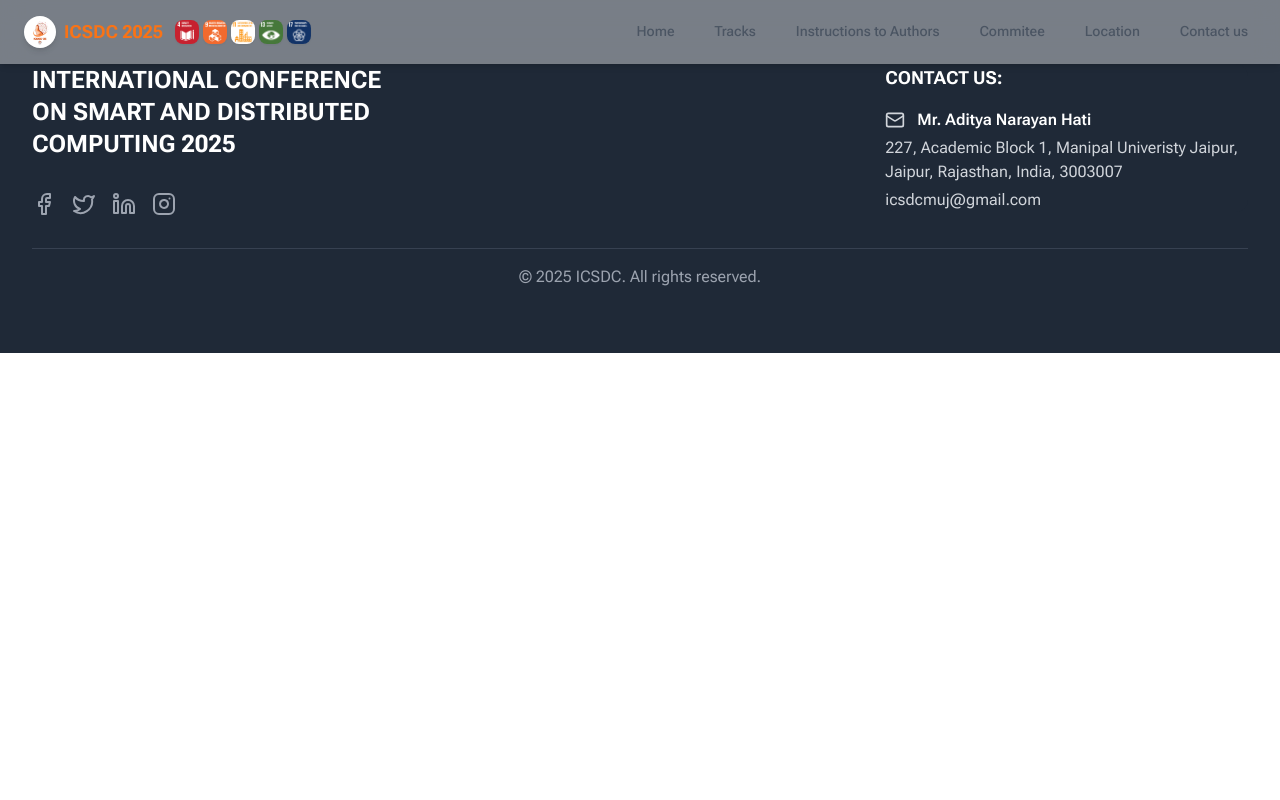
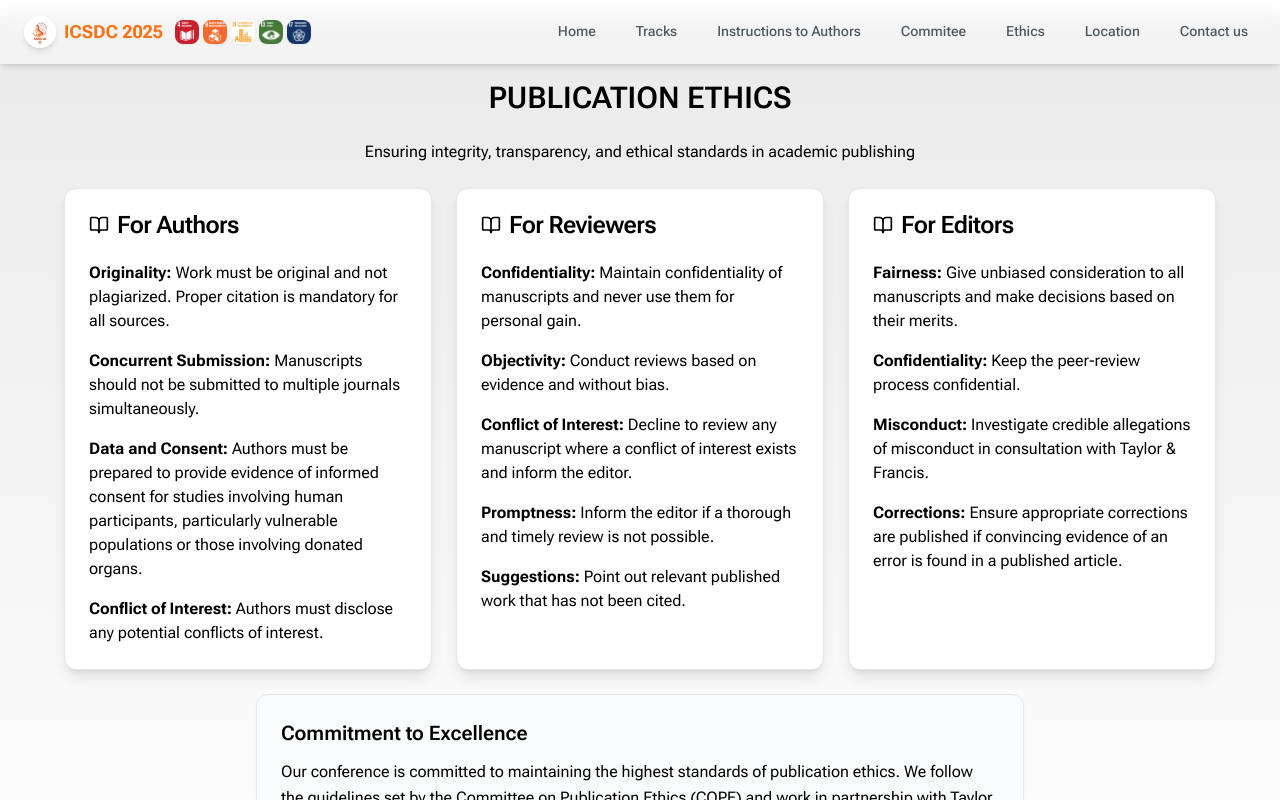
Before and after one commit to vverma022/conference-website, a React (Vite) app: page /ethics in a window 1280 px wide. Shown: the top 800 px of the page. Built offline with nearby package versions, Linux system fonts and the light colour scheme; a web font is replaced by a local one.

Commit message:
Add Ethics page and update navigation. Introduce a new route for the Ethics section in App.jsx and add a comprehensive Ethics component detailing guidelines for authors, reviewers, and editors in ethics.jsx. Update navbar.jsx to include the new Ethics link for improved accessibility.

```diff
--- a/src/App.jsx
+++ b/src/App.jsx
@@ -3,6 +3,7 @@ import ConferencePage from './page/main'
 import Tracks from './page/tracks'
 import Instructions from './page/instructions'
 import Commitee from './page/commitee'
+import Ethics from './page/ethics'
 import { Navbar } from './sections/navbar'
 import TracksPage from './page/tracks'
 import { Footer } from './sections/footer'
@@ -16,6 +17,7 @@ function App() {
        <Route path="/instructions" element={<Instructions />} />
         <Route path="/commitee" element={<Commitee />} />
         <Route path='/tracks' element={<TracksPage />} />
+        <Route path='/ethics' element={<Ethics />} />
       </Routes>
       <Footer />
     </BrowserRouter>
--- /dev/null
+++ b/src/page/ethics.jsx
@@ -0,0 +1,135 @@
+import { motion } from 'framer-motion'
+import { Card, CardContent, CardHeader, CardTitle } from '@/components/ui/card'
+import { BookOpen } from 'lucide-react'
+
+// Ethics guidelines data structure
+const ethicsGuidelines = {
+  authors: {
+    title: "For Authors",
+    items: [
+      {
+        title: "Originality",
+        description: "Work must be original and not plagiarized. Proper citation is mandatory for all sources."
+      },
+      {
+        title: "Concurrent Submission",
+        description: "Manuscripts should not be submitted to multiple journals simultaneously."
+      },
+      {
+        title: "Data and Consent",
+        description: "Authors must be prepared to provide evidence of informed consent for studies involving human participants, particularly vulnerable populations or those involving donated organs."
+      },
+      {
+        title: "Conflict of Interest",
+        description: "Authors must disclose any potential conflicts of interest."
+      }
+    ]
+  },
+  reviewers: {
+    title: "For Reviewers",
+    items: [
+      {
+        title: "Confidentiality",
+        description: "Maintain confidentiality of manuscripts and never use them for personal gain."
+      },
+      {
+        title: "Objectivity",
+        description: "Conduct reviews based on evidence and without bias."
+      },
+      {
+        title: "Conflict of Interest",
+        description: "Decline to review any manuscript where a conflict of interest exists and inform the editor."
+      },
+      {
+        title: "Promptness",
+        description: "Inform the editor if a thorough and timely review is not possible."
+      },
+      {
+        title: "Suggestions",
+        description: "Point out relevant published work that has not been cited."
+      }
+    ]
+  },
+  editors: {
+    title: "For Editors",
+    items: [
+      {
+        title: "Fairness",
+        description: "Give unbiased consideration to all manuscripts and make decisions based on their merits."
+      },
+      {
+        title: "Confidentiality",
+        description: "Keep the peer-review process confidential."
+      },
+      {
+        title: "Misconduct",
+        description: "Investigate credible allegations of misconduct in consultation with Taylor & Francis."
+      },
+      {
+        title: "Corrections",
+        description: "Ensure appropriate corrections are published if convincing evidence of an error is found in a published article."
+      }
+    ]
+  }
+}
+
+export default function Ethics() {
+  return (
+    <motion.section
+      initial={{ opacity: 0 }}
+      animate={{ opacity: 1 }}
+      transition={{ duration: 0.5 }}
+      className="py-16 gradientbg w-full mt-4"
+    >
+      <div className="container mx-auto px-4 space-y-6">
+        <h1 className="text-3xl font-semibold text-center mb-6 text-black">
+          PUBLICATION ETHICS
+        </h1>
+        <p className="text-black text-center mb-8">
+          Ensuring integrity, transparency, and ethical standards in academic publishing
+        </p>
+
+        {/* Ethics Cards */}
+        <div className="grid grid-cols-1 lg:grid-cols-3 gap-6 max-w-6xl mx-auto">
+          {Object.entries(ethicsGuidelines).map(([key, guideline]) => (
+            <Card key={key} className="shadow-lg hover:shadow-xl transition-all duration-300 border border-gray-200">
+              <CardHeader>
+                <CardTitle className="flex items-center gap-2 text-black">
+                  <BookOpen className="h-5 w-5" />
+                  {guideline.title}
+                </CardTitle>
+              </CardHeader>
+              <CardContent>
+                <ul className="space-y-4">
+                  {guideline.items.map((item, index) => (
+                    <li key={index} className="text-black">
+                      <strong className="text-black">{item.title}:</strong> {item.description}
+                    </li>
+                  ))}
+                </ul>
+              </CardContent>
+            </Card>
+          ))}
+        </div>
+
+        {/* Additional Information */}
+        <div className="max-w-3xl mx-auto mt-12">
+          <Card className="bg-gray-50 border border-gray-200">
+            <CardContent className="p-6">
+              <h3 className="text-xl font-semibold mb-3 text-black">
+                Commitment to Excellence
+              </h3>
+              <p className="text-black leading-relaxed">
+                Our conference is committed to maintaining the highest standards of publication ethics.
+                We follow the guidelines set by the Committee on Publication Ethics (COPE) and work in
+                partnership with Taylor & Francis to ensure transparency and integrity in all academic
+                publications. Any concerns regarding ethical issues should be reported to the editorial
+                board immediately.
+              </p>
+            </CardContent>
+          </Card>
+        </div>
+      </div>
+    </motion.section>
+  )
+}
--- a/src/sections/navbar.jsx
+++ b/src/sections/navbar.jsx
@@ -11,6 +11,7 @@ const navItems = [
   {name: 'Instructions to Authors', Route: '/instructions'},
   // { name: 'Keynote Speakers', href: 'keynotespeakers' },
   {name: 'Commitee', Route: '/commitee'},
+  {name: 'Ethics', Route: '/ethics'},
   { name: 'Location', href: 'location'},
   // { name: 'Session Speakers', href: 'speakers' },
   { name: 'Contact us', href: 'contact-us' },
```
